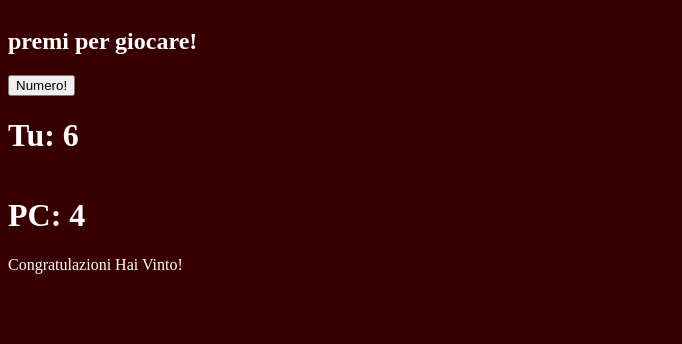
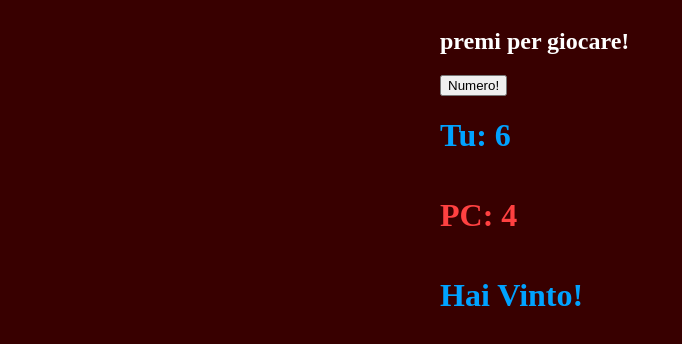
Before and after one commit to MarcoColloca/js-mail-dadi, a plain HTML site: page dadi/index.html in a window 1280 px wide. Both pictures are taken after a click on the button "Numero!". Shown: the whole page, without its empty margins (0-682 px from the left). Drawn offline with Linux system fonts and the light colour scheme.

Commit message:
Refactor → added colors to dices Result

```diff
--- a/dadi/css/app.css
+++ b/dadi/css/app.css
@@ -5,9 +5,41 @@ body{
 }
 
 
+.container{
+    max-width: 400px;
+    margin: 0 auto;
+}
+
 #number--box{
     color: white;
     display: flex;
     flex-direction: column;
     align-items: flex-start;
 }
+
+
+#user-number{
+
+    color: rgb(0, 162, 255);
+}
+
+#pc-number{
+
+    color: rgb(255, 65, 65);
+
+}
+
+.text-red{
+
+    color: rgb(255, 65, 65);
+}
+
+.text-blue{
+
+    color: rgb(0, 162, 255);
+}
+
+.text-purple{
+
+    color: rgb(111, 0, 255);;
+}
--- a/dadi/index.html
+++ b/dadi/index.html
@@ -12,6 +12,7 @@
 
 <body>
 
+    <div class="container">
         <div id="number--box">
             <div>
                 <h2>premi per giocare!</h2>
@@ -23,6 +24,7 @@
             </div>
             <div id="result"></div>
         </div>
+    </div>
 
 
     <script type="text/javascript" src="./js/app.js"></script>
--- a/dadi/js/app.js
+++ b/dadi/js/app.js
@@ -4,7 +4,10 @@ console.log('JS Trial')
 const userNumberButtonDOMElement = document.getElementById('user-number-button')
 const userNumberDomElement = document.getElementById('user-number')
 const pcNumberDOMElement = document.getElementById('pc-number')
-const resultDOMElemennt = document.getElementById('result')
+const resultDOMElement = document.getElementById('result')
+
+
+console.dir(resultDOMElement)
 
 //const numbers = [];
 
@@ -17,12 +20,20 @@ userNumberButtonDOMElement.addEventListener('click', function(){
     userNumberDomElement.innerHTML = 'Tu: ' + UserRandomNumber;
     pcNumberDOMElement.innerHTML = 'PC: ' + PcRandomNumber;
 
+
+
     if(UserRandomNumber > PcRandomNumber){
-        resultDOMElemennt.innerHTML = 'Congratulazioni Hai Vinto!'
-    }else if(UserRandomNumber === PcRandomNumber){
-        resultDOMElemennt.innerHTML = 'Pareggio!'
+        resultDOMElement.innerHTML = `<div class="text-blue"><h1>Hai Vinto!</h1></div>`
+        //'Congratulazioni Hai Vinto!'
+
+    }else if(UserRandomNumber < PcRandomNumber){
+
+        resultDOMElement.innerHTML = `<div class="text-red"><h1>Hai Perso, Ritenta!</h1></div>`
+
     }else{
-        resultDOMElemennt.innerHTML = 'Hai Perso, ritenta!'
+
+        resultDOMElement.innerHTML = `<div class="text-purple"><h1>Pareggio!</h1></div>`
+
     }
 })
 
```
Lines whose indentation alone changed are shown as unchanged.
